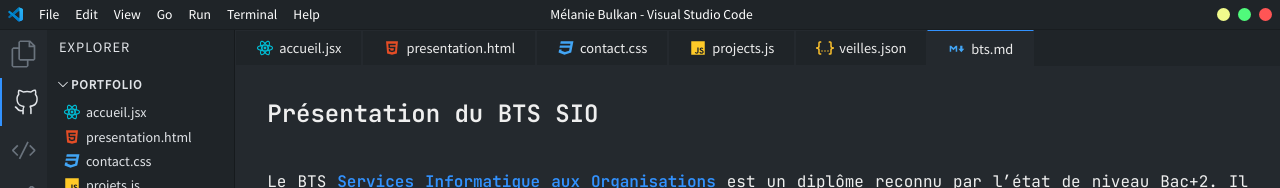
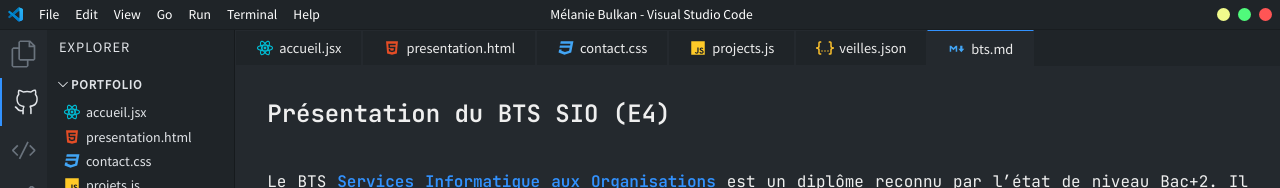
Before and after one commit to Melanie-devv/portfolio, a Next.js app: page /bts in a window 1280 px wide. Shown: the top 188 px of the page. Built offline with nearby package versions, Linux system fonts and the light colour scheme.

Commit message:
ajout de pdf

```diff
--- a/pages/api/projects.json
+++ b/pages/api/projects.json
@@ -32,7 +32,7 @@
     "image": "/images/web-1.jpg",
     "description": "Site de réservation de chambres pour un hotel avec gestion des utilisateurs et recherche par filtre.",
     "tags": ["html", "css", "javascript", "php", "sql"],
-    "demo": "https://melanie-bulkan-portfolio.netlify.app/articleindisponible",
+    "demo": "https://melanie-bulkan-portfolio.netlify.app/projets/Rapport_HOTEL_NEPTUNE.pdf",
     "theme": "Ecole"
   },
   {
--- a/pages/bts.jsx
+++ b/pages/bts.jsx
@@ -16,7 +16,7 @@ const GithubPage = ({ repos, user }) => {
 
   return (
     <div className={styles.body} style={{ opacity, transition: 'opacity 0.5s' }}>
-      <h2>Présentation du BTS SIO</h2><br/><br/>
+      <h2>Présentation du BTS SIO (E4)</h2><br/><br/>
       <p>Le BTS <b>Services Informatique aux Organisations</b> est un diplôme reconnu par l’état de niveau Bac+2. Il remplace depuis septembre 2011 l’ancien BTS informatique de Gestion (BTS IG).</p><br/>
       <p>Il s’adresse à ceux qui souhaitent se former en deux ans aux métiers <b>d’administrateur réseau</b> ou de <b>développeur</b> pour intégrer directement le marché du travail ou continuer des études dans le domaine de l’informatique.</p><br />
       <p>Le programme a évolué en fonction de la place et du rôle des TIC (Technologies d’Information Communication) et propose deux spécialités bien distinctes : le <b>BTS SIO SISR</b> et le <b>BTS SIO SLAM</b>.</p><br/><br/>
--- a/pages/projects.jsx
+++ b/pages/projects.jsx
@@ -29,7 +29,7 @@ const ProjectsPage = ({ projects }) => {
 
   return (
     <>
-      <h3>Une petite liste de mes projets</h3>
+      <h3>Une petite liste de mes projets (E5)</h3>
       <div className={styles.boutons}>
         {themes.map(theme => (
           <a
```
Also changed, not shown: 1 other file (tests, documents, lock files or other folders).
